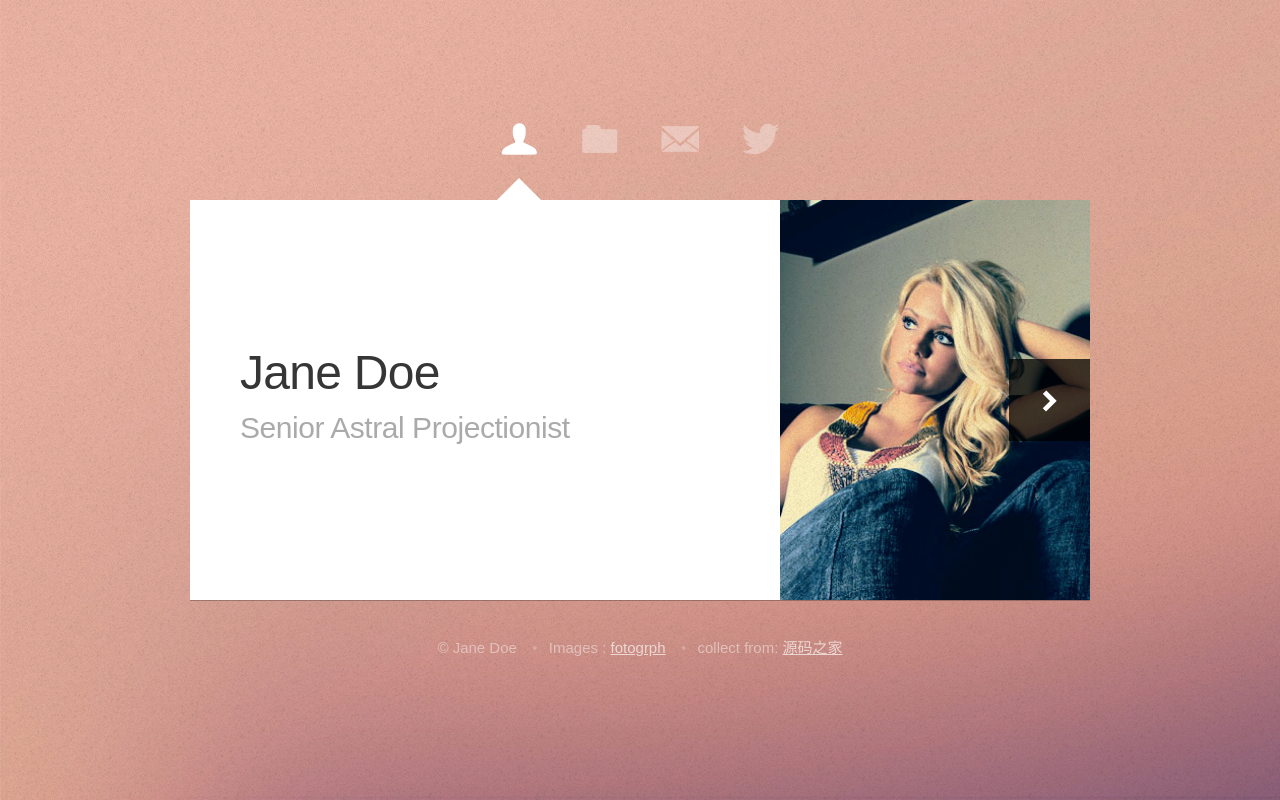
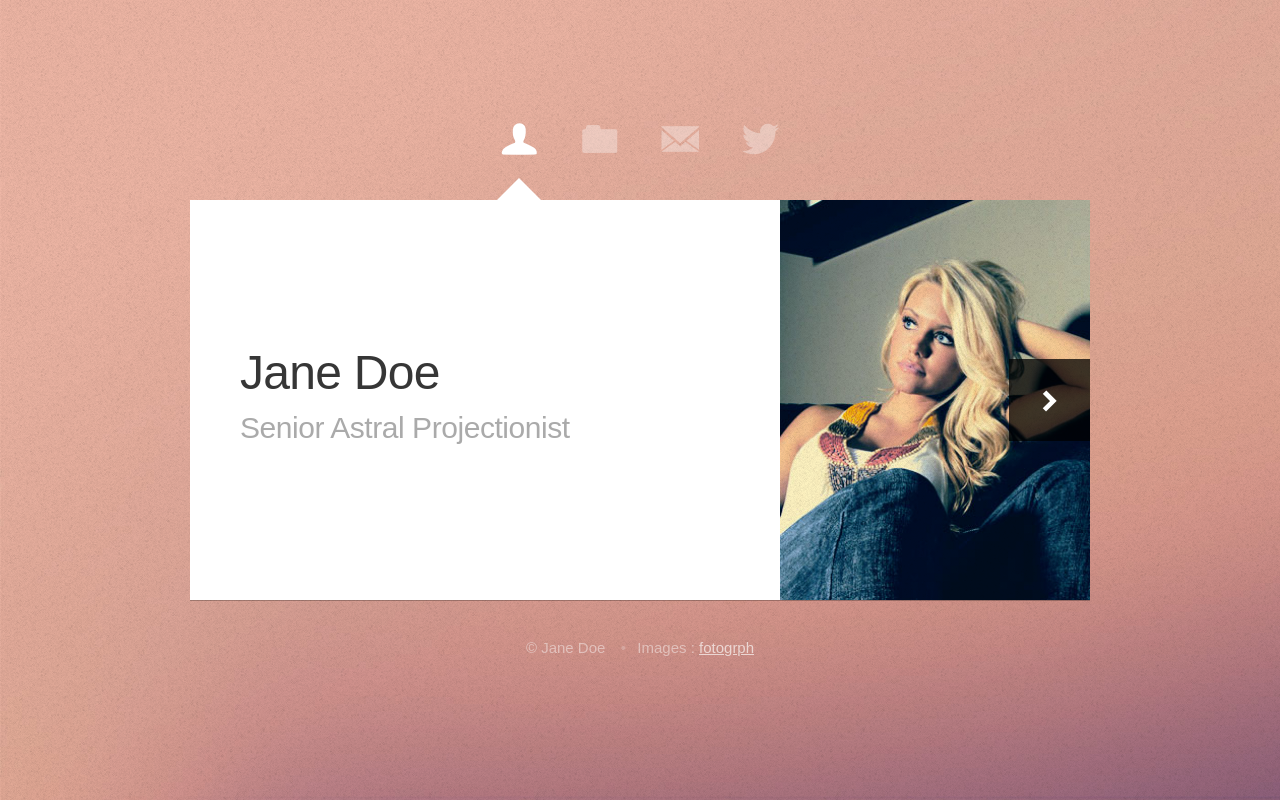
Before and after one commit to DeNiRo4H/temp, a plain HTML site: page html5-astral/index.html in a window 1280 px wide. Drawn offline with Linux system fonts and the light colour scheme.

Commit message:
删除了脚边的一些无用代码
删除无用链接

```diff
--- a/html5-astral/index.html
+++ b/html5-astral/index.html
@@ -161,7 +161,7 @@
 						<ul class="links">
 							<li>&copy; Jane Doe</li>
 							<li>Images : <a href="#">fotogrph</a></li>
-							<li>collect from: <a href="http://www.mycodes.net/" title="源码之家" target="_blank">源码之家</a></li>
+
 						</ul>
 					</div>
 
```
